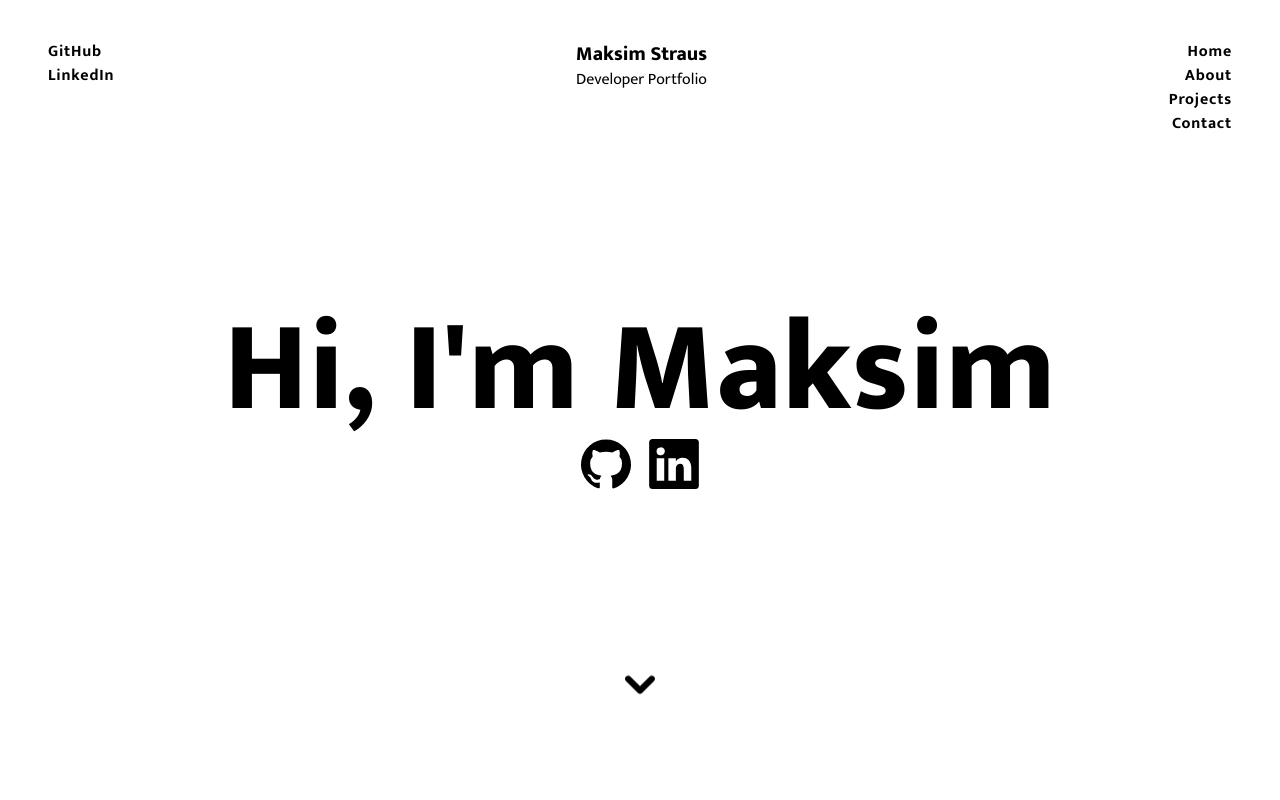
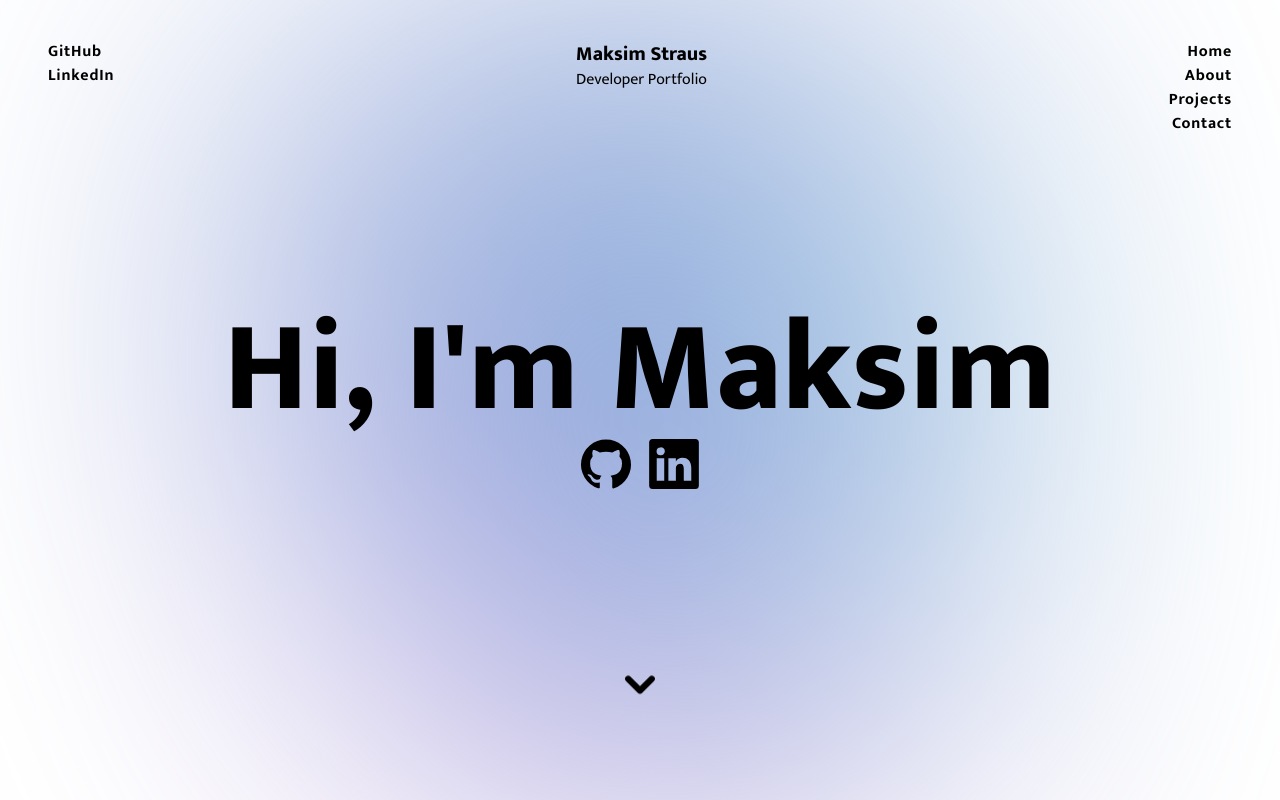
Before and after one commit to cqb13/Portfolio, a Vue app: page / in a window 1280 px wide. Shown: the top 800 px of the page. Built offline with nearby package versions, Linux system fonts and the light colour scheme.

Commit message:
background

```diff
--- a/index.html
+++ b/index.html
@@ -44,6 +44,11 @@
 
   <body>
     <div id="app"></div>
+    <div class="wrapper">
+      <div class="gradient gradient-1"></div>
+      <div class="gradient gradient-2"></div>
+      <div class="gradient gradient-3"></div>
+    </div>
     <script type="module" src="/src/main.ts"></script>
   </body>
 </html>
--- a/src/App.vue
+++ b/src/App.vue
@@ -24,44 +24,26 @@ onUnmounted(() => {
 <template>
   <header class="flex justify-between fixed w-screen px-10 pt-10">
     <div class="flex flex-col items-start">
-      <a
-        class="font-heading font-bold hover:bg-black hover:text-white transition-all duration-300 m-0 px-2 tracking-wider ease-in-out"
-        href="https://github.com/cqb13"
-        target="_blank"
-        >GitHub</a
-      >
-      <a
-        class="font-heading font-bold hover:bg-black hover:text-white transition-all duration-300 m-0 px-2 tracking-wider ease-in-out"
-        href="https://www.linkedin.com/in/maksim-straus/"
-        target="_blank"
-        >LinkedIn</a
-      >
+      <a class="font-heading font-bold hover:bg-black hover:text-white transition-all duration-300 m-0 px-2 tracking-wider ease-in-out"
+        href="https://github.com/cqb13" target="_blank">GitHub</a>
+      <a class="font-heading font-bold hover:bg-black hover:text-white transition-all duration-300 m-0 px-2 tracking-wider ease-in-out"
+        href="https://www.linkedin.com/in/maksim-straus/" target="_blank">LinkedIn</a>
     </div>
-    <div v-if="isCenterDivVisible" class="flex flex-col gap-0">
+    <div v-if="isCenterDivVisible" class="flex items-center flex-col gap-0">
       <p class="font-heading font-black text-xl text-center">Maksim Straus</p>
       <p class="font-heading text-center">Developer Portfolio</p>
     </div>
     <nav class="flex flex-col items-end">
-      <a
-        class="font-heading font-bold hover:bg-black hover:text-white transition-all duration-300 m-0 px-2 tracking-wider ease-in-out"
-        href="#home"
-        >Home</a
-      >
-      <a
-        class="font-heading font-bold hover:bg-black hover:text-white transition-all duration-300 m-0 px-2 tracking-wider ease-in-out"
-        href="#about"
-        >About</a
-      >
-      <a
-        class="font-heading font-bold hover:bg-black hover:text-white transition-all duration-300 m-0 px-2 tracking-wider ease-in-out"
-        href="#projects"
-      >
+      <a class="font-heading font-bold hover:bg-black hover:text-white transition-all duration-300 m-0 px-2 tracking-wider ease-in-out"
+        href="#home">Home</a>
+      <a class="font-heading font-bold hover:bg-black hover:text-white transition-all duration-300 m-0 px-2 tracking-wider ease-in-out"
+        href="#about">About</a>
+      <a class="font-heading font-bold hover:bg-black hover:text-white transition-all duration-300 m-0 px-2 tracking-wider ease-in-out"
+        href="#projects">
         Projects
       </a>
-      <a
-        class="font-heading font-bold hover:bg-black hover:text-white transition-all duration-300 m-0 px-2 tracking-wider ease-in-out"
-        href="#contact"
-      >
+      <a class="font-heading font-bold hover:bg-black hover:text-white transition-all duration-300 m-0 px-2 tracking-wider ease-in-out"
+        href="#contact">
         Contact
       </a>
     </nav>
--- a/src/style.css
+++ b/src/style.css
@@ -4,9 +4,126 @@
 @tailwind utilities;
 
 body::-webkit-scrollbar {
-    display: none;
+  display: none;
 }
 
 html {
-    scroll-behavior: smooth;
+  scroll-behavior: smooth;
 }
+
+/* body { */
+/*   background: #000; */
+/*   color: #fff; */
+/* } */
+
+.wrapper {
+  position: absolute;
+  top: 0;
+  left: 0;
+  width: 100%;
+  height: 100%;
+  overflow: hidden;
+  filter: blur(150px);
+  z-index: -1;
+}
+
+.gradient {
+  position: absolute;
+  border-radius: 100%;
+  opacity: 0.6;
+  mix-blend-mode: screen;
+  animation-iteration-count: infinite;
+  animation-timing-function: cubic-bezier(0.1, 0, 0.9, 1);
+}
+
+.gradient-1 {
+  background: rgb(73, 107, 190) none repeat scroll 0% 0% / auto padding-box border-box;
+  width: 700px;
+  height: 700px;
+  animation-duration: 11s;
+  opacity: 0.6;
+  left: 60%;
+  top: 40%;
+  z-index: -2;
+  animation-name: animation-gradient-1;
+}
+.gradient-2 {
+  background: rgb(138, 75, 190) none repeat scroll 0% 0% / auto padding-box border-box;
+  width: 600px;
+  height: 600px;
+  animation-duration: 11s;
+  opacity: 0.6;
+  left: 40%;
+  top: 60%;
+  z-index: -1;
+  animation-name: animation-gradient-2;
+}
+.gradient-3 {
+  background: rgb(75, 190, 188) none repeat scroll 0% 0% / auto padding-box border-box;
+  width: 500px;
+  height: 500px;
+  animation-duration: 11s;
+  opacity: 0.6;
+  left: 50%;
+  top: 50%;
+  z-index: -3;
+  animation-name: animation-gradient-3;
+}
+
+@keyframes animation-gradient-1 {
+  0% {
+    transform: translateY(-50%) translateX(-50%) rotate(-20deg) translateX(20%);
+  }
+  25% {
+    transform: translateY(-50%) translateX(-50%) skew(-15deg, -15deg) rotate(80deg) translateX(30%);
+  }
+  50% {
+    transform: translateY(-50%) translateX(-50%) rotate(180deg) translateX(25%);
+  }
+  75% {
+    transform: translateY(-50%) translateX(-50%) skew(15deg, 15deg) rotate(240deg) translateX(15%);
+  }
+  100% {
+    transform: translateY(-50%) translateX(-50%) rotate(340deg) translateX(20%);
+  }
+}
+
+@keyframes animation-gradient-2 {
+  0% {
+    transform: translateY(-50%) translateX(-50%) rotate(40deg) translateX(-20%);
+  }
+  25% {
+    transform: translateY(-50%) translateX(-50%) skew(15deg, 15deg) rotate(110deg) translateX(-5%);
+  }
+  50% {
+    transform: translateY(-50%) translateX(-50%) rotate(210deg) translateX(-35%);
+  }
+  75% {
+    transform: translateY(-50%) translateX(-50%) skew(-15deg, -15deg) rotate(300deg)
+      translateX(-10%);
+  }
+  100% {
+    transform: translateY(-50%) translateX(-50%) rotate(400deg) translateX(-20%);
+  }
+}
+
+@keyframes animation-gradient-3 {
+  0% {
+    transform: translateY(-50%) translateX(-50%) translateX(-15%) translateY(10%);
+  }
+  20% {
+    transform: translateY(-50%) translateX(-50%) translateX(20%) translateY(-30%);
+  }
+  40% {
+    transform: translateY(-50%) translateX(-50%) translateX(-25%) translateY(-15%);
+  }
+  60% {
+    transform: translateY(-50%) translateX(-50%) translateX(30%) translateY(20%);
+  }
+  80% {
+    transform: translateY(-50%) translateX(-50%) translateX(5%) translateY(35%);
+  }
+  100% {
+    transform: translateY(-50%) translateX(-50%) translateX(-15%) translateY(10%);
+  }
+}
--- a/src/views/HomeView.vue
+++ b/src/views/HomeView.vue
@@ -37,7 +37,7 @@ const getIconPath = (iconName: string) => {
     <section id="home" class="flex items-center justify-center h-screen">
       <div>
         <h1 class="font-heading font-black text-9xl">Hi, I'm Maksim</h1>
-        <div class="flex gap-2 justify-center align-center">
+        <div class="flex gap-2 justify-center items-center">
           <a href="https://github.com/cqb13" target="_blank"
             class="cursor-pointer hover:fill-highlight transition-all duration-300 ease-in-out">
             <svg width="60" height="60" viewBox="0 0 24 24" aria-hidden="true" xmlns="http://www.w3.org/2000/svg"
@@ -73,9 +73,9 @@ const getIconPath = (iconName: string) => {
         <h3 class="font-heading font-black text-3xl">Technologies</h3>
         <div class="grid grid-cols-4 gap-2">
           <div v-for="technology in technologies" :key="technology.name"
-            class="border-black border-2 rounded-lg p-10 flex gap-2 align-center">
+            class="border-black border-2 rounded-lg p-10 flex gap-2 items-center">
             <img :src="getIconPath(technology.icon)" :alt="technology.name" width="60" height="60">
-            <p class="flex flex-col justify-center align-center text-2xl">{{ technology.name }}</p>
+            <p class="flex flex-col justify-center items-center text-2xl">{{ technology.name }}</p>
           </div>
         </div>
       </div>
```
